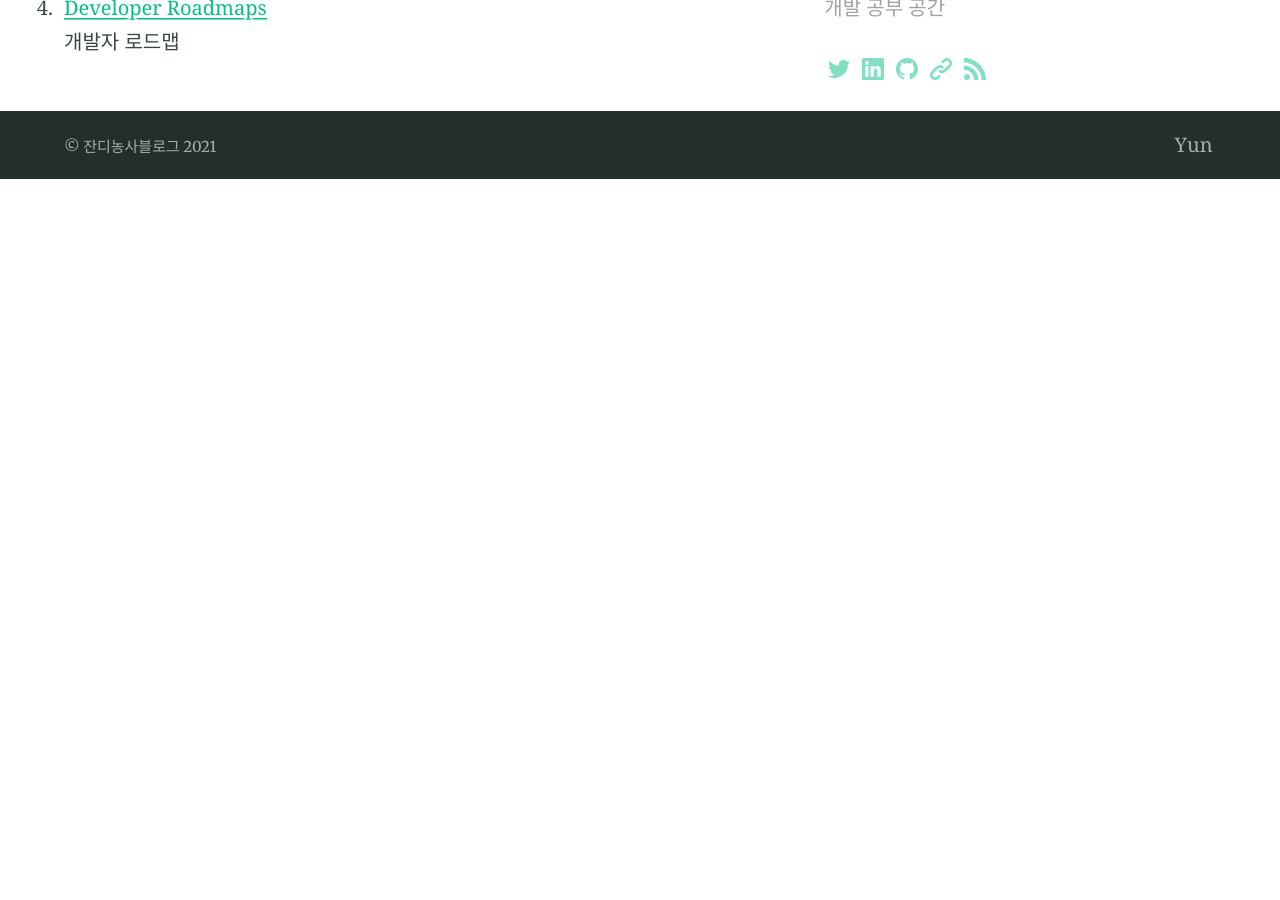
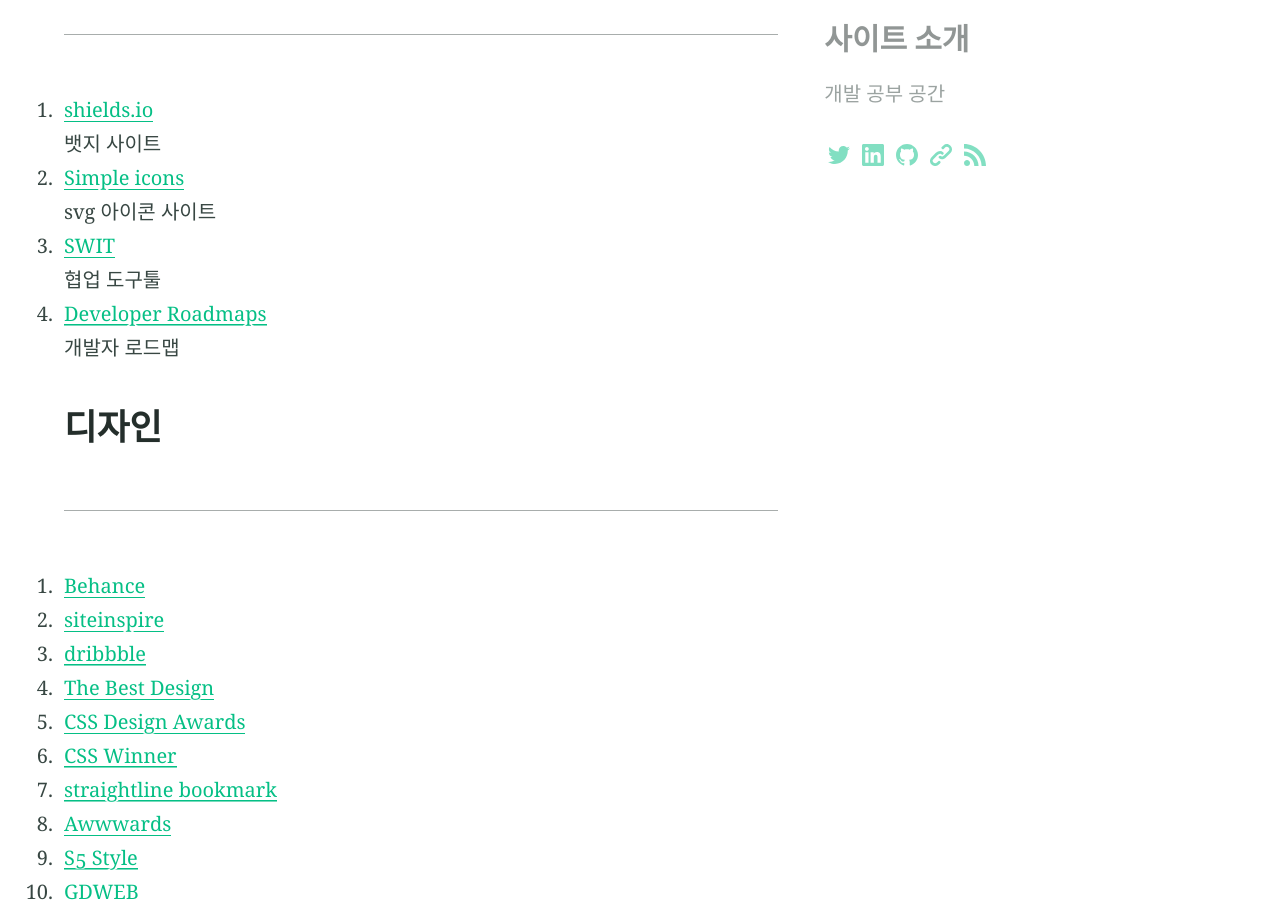
Before and after one commit to EngineerYun/EngineerYun.github.io, a Jekyll site: the page built from Links.md, in a window 1280 px wide and 900 px high, scrolled down 2492 px. Built offline with Jekyll 4.4.1, drawn with Linux system fonts in a browser that asks for light colours; before the commit the page ends 2671 px from its top, so only the background shows below that; some of the changed text lies outside the part shown.

Commit message:
Links업데이트

```diff
--- a/Links.md
+++ b/Links.md
@@ -8,6 +8,8 @@
 ---
 
 ## 정보
+
+---
 
 - Github
   [![프론트엔드 로드맵(번역본)](https://img.shields.io/badge/-%ED%94%84%EB%A1%A0%ED%8A%B8%EC%97%94%EB%93%9C%20%EB%A1%9C%EB%93%9C%EB%A7%B5%20KOR-black?style=flat-square&logo=github)](https://github.com/devJang/developer-roadmap){:style="background: none"}
@@ -30,6 +32,8 @@
     [![html 태그정리](https://img.shields.io/badge/-%EB%A7%88%ED%81%AC%EB%8B%A4%EC%9A%B4%20%EB%AC%B8%EB%B2%95%20%EC%A0%95%EB%A6%AC-00008b?style=flat-square&logo=Google%20Chrome)](https://dev-youngjun.tistory.com/51){:style="background: none"}
 
 ## 미디어
+
+---
 
 **국내**
 
@@ -66,6 +70,8 @@
 
 ## 사이트
 
+---
+
 1. [shields.io](https://shields.io/)
    뱃지 사이트
 2. [Simple icons](https://simpleicons.org/)
@@ -74,3 +80,23 @@
    협업 도구툴
 4. [Developer Roadmaps](https://roadmap.sh/)
    개발자 로드맵
+
+## 디자인
+
+---
+
+1. [Behance](https://www.behance.net/)
+2. [siteinspire](https://www.siteinspire.com/)
+3. [dribbble](https://dribbble.com/)
+4. [The Best Design](https://www.thebestdesigns.com/)
+5. [CSS Design Awards](https://www.cssdesignawards.com/)
+6. [CSS Winner](https://www.csswinner.com/)
+7. [straightline bookmark](http://bm.straightline.jp/)
+8. [Awwwards](https://www.awwwards.com/)
+9. [S5 Style](https://bm.s5-style.com/)
+10. [GDWEB](http://www.gdweb.co.kr/main/index.asp)
+11. [DBCUT](https://www.dbcut.com/bbs/index.php)
+12. [THE FWA](https://thefwa.com/)
+13. [Media Queries](https://mediaqueri.es/)
+14. [uxarchive](https://uxarchive.com/)
+15. [pttrns](https://pttrns.com/)
```
